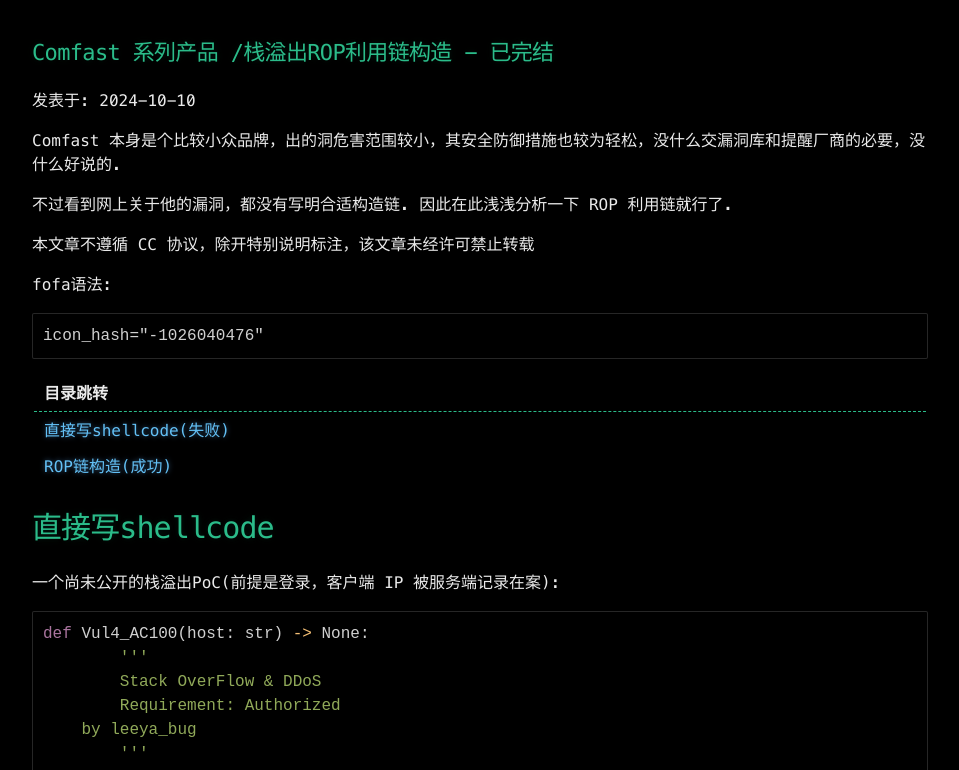
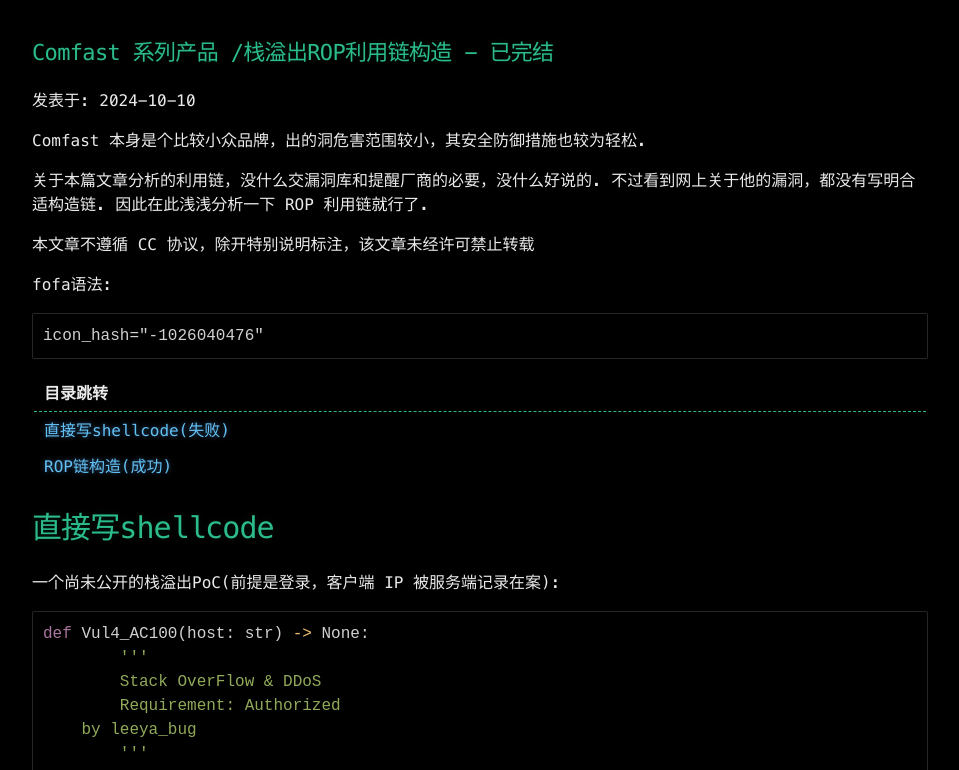
Before and after one commit to Leeyangee/leeyangee.github.io, a Jekyll site: the page built from _posts/2024-10-10-Comfast AC系列产品栈溢出.md, in a window 1280 px wide and 900 px high, scrolled down 335 px, cut to the strip 130-900 px from the top of the window. Shown: the whole strip, without its empty margins (160-1119 px from the left). Built offline with Jekyll 4.4.1, drawn with Linux system fonts in a browser that asks for light colours; some web fonts are replaced.

Commit message:
Update 2024-10-10-Comfast AC系列产品栈溢出.md

```diff
--- a/_posts/2024-10-10-Comfast AC系列产品栈溢出.md
+++ b/_posts/2024-10-10-Comfast AC系列产品栈溢出.md
@@ -3,9 +3,9 @@
 published: true
 ---
 
-Comfast 本身是个比较小众品牌，出的洞危害范围较小，其安全防御措施也较为轻松，没什么交漏洞库和提醒厂商的必要，没什么好说的.
+Comfast 本身是个比较小众品牌，出的洞危害范围较小，其安全防御措施也较为轻松.
 
-不过看到网上关于他的漏洞，都没有写明合适构造链. 因此在此浅浅分析一下 ROP 利用链就行了.
+关于本篇文章分析的利用链，没什么交漏洞库和提醒厂商的必要，没什么好说的. 不过看到网上关于他的漏洞，都没有写明合适构造链. 因此在此浅浅分析一下 ROP 利用链就行了.
 
 本文章不遵循 CC 协议，除开特别说明标注，该文章未经许可禁止转载
 
```
